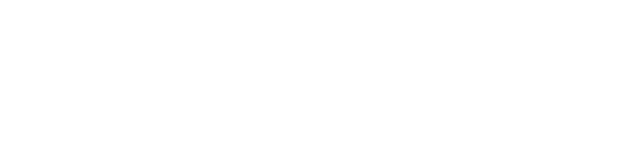
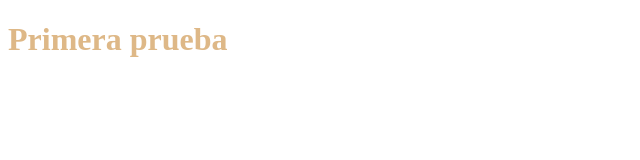
Before and after one commit to UNF16/ProyectoDemoCursoPrework, a plain HTML site: page index.html in a window 1280 px wide. Shown: the whole page, without its empty margins (0-640 px from the left). Drawn offline with Linux system fonts and the light colour scheme.

Commit message:
Se agrega estilos.css y cambios en el index

```diff
--- a/index.html
+++ b/index.html
@@ -5,8 +5,12 @@
     <meta http-equiv="X-UA-Compatible" content="IE=edge">
     <meta name="viewport" content="width=device-width, initial-scale=1.0">
     <title>Hola mundo</title>
+    <link rel="stylesheet" href="styles.css">
+
 </head>
 <body>
 
+    <h1>Primera prueba</h1>
+
 </body>
 </html>
--- /dev/null
+++ b/styles.css
@@ -0,0 +1,4 @@
+h1 {
+    color: burlywood;
+    font-family: 'Times New Roman', Times, serif;
+}
```
